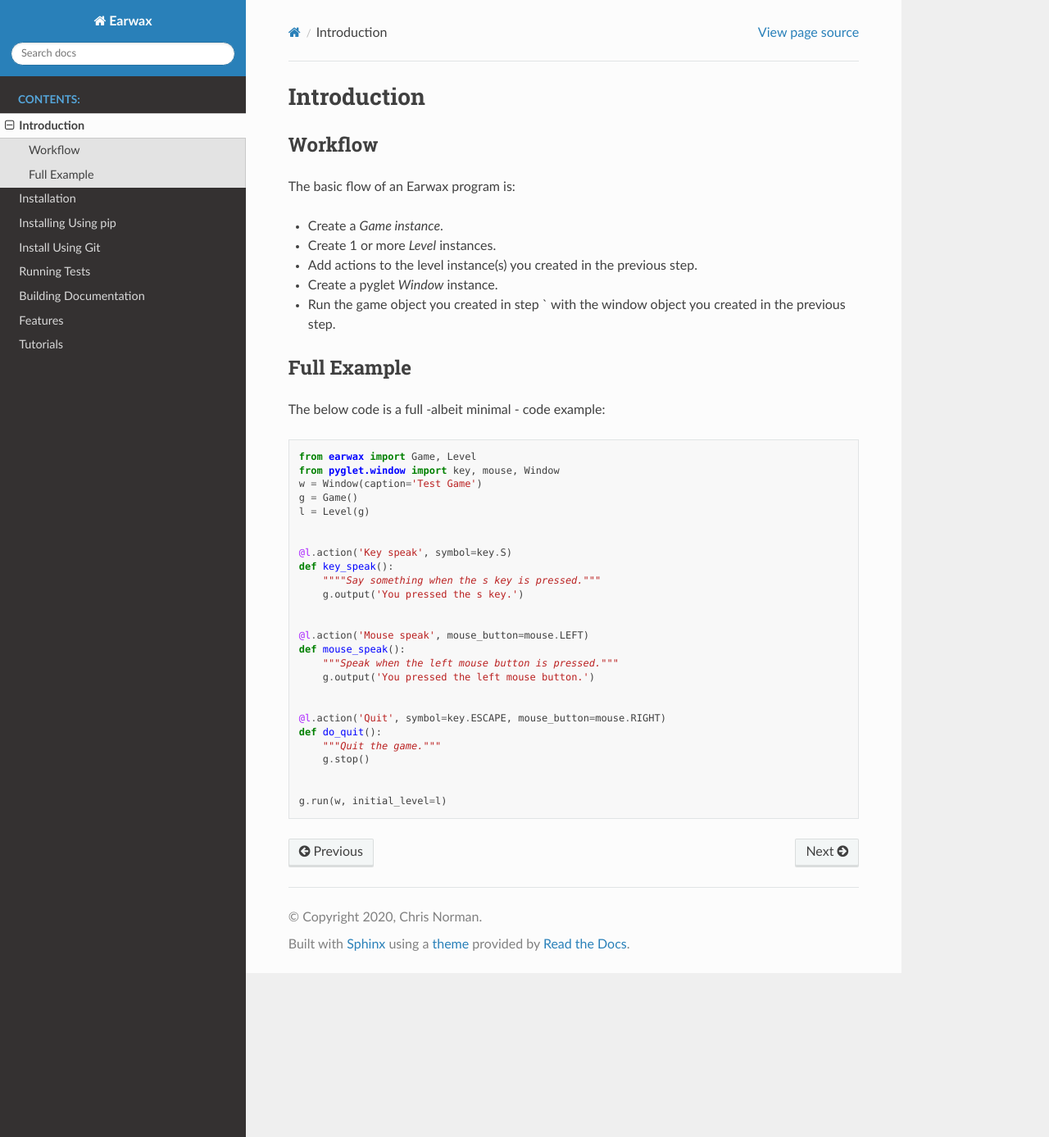
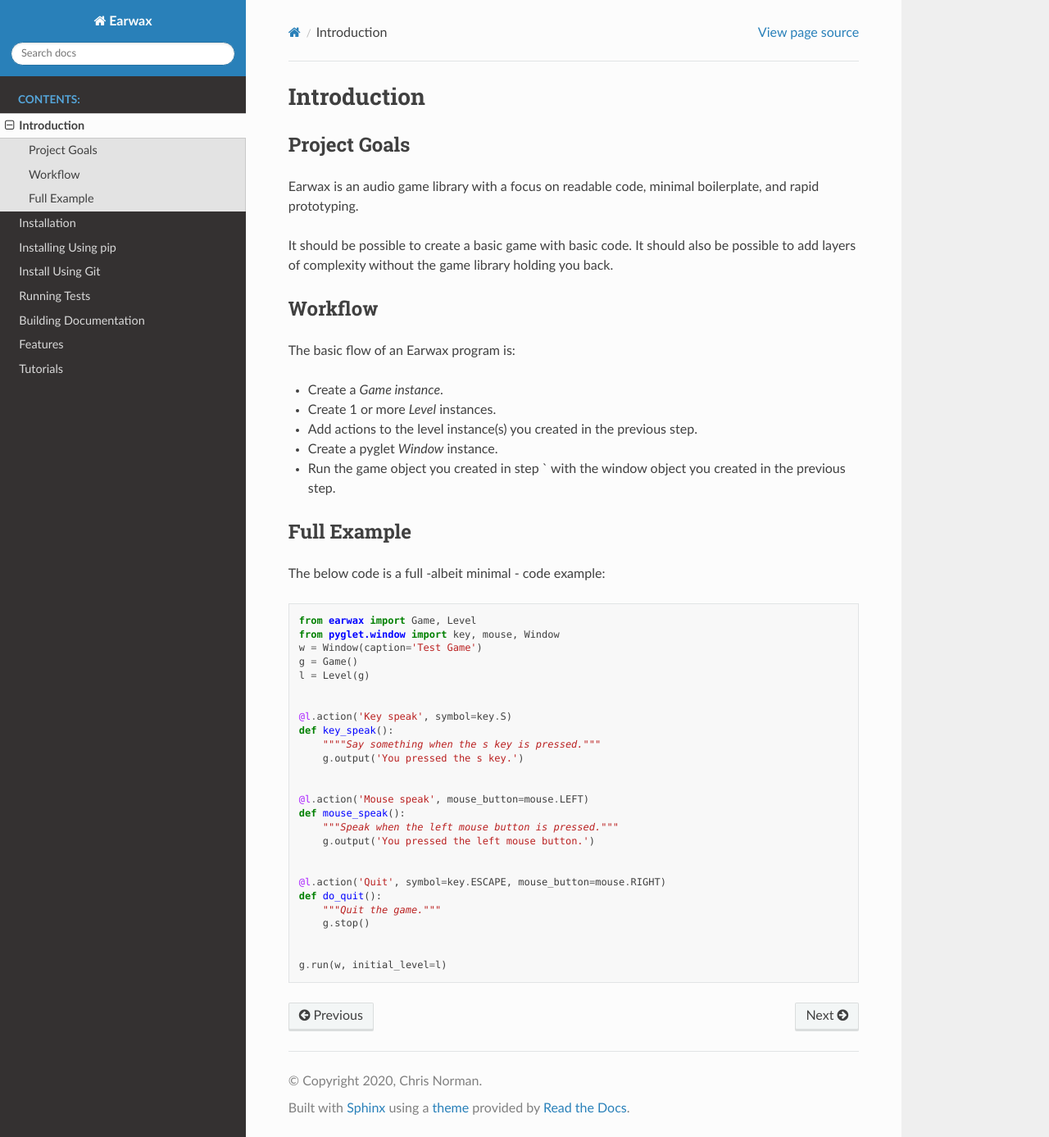
Before and after one commit to chrisnorman7/earwax, a Sphinx documentation site: the page built from docs/source/introduction.rst, in a window 1280 px wide and 1387 px high. Shown: the whole window at 82% size. Built offline with Sphinx 7.4.7 and the Read the Docs theme 2.0.0, drawn with Linux system fonts in a browser that asks for light colours; pages that are not in the unit, such as notebooks, are missing from menus; the version number could not be read and is left out; comment, search, counter and statistics services are not loaded.

Commit message:
Updated introduction.

```diff
--- a/docs/source/introduction.rst
+++ b/docs/source/introduction.rst
@@ -1,5 +1,12 @@
 Introduction
 ============
+
+Project Goals
+-------------
+
+Earwax is an audio game library with a focus on readable code, minimal boilerplate, and rapid prototyping.
+
+It should be possible to create a basic game with basic code. It should also be possible to add layers of complexity without the game library holding you back.
 
 Workflow
 --------
```
